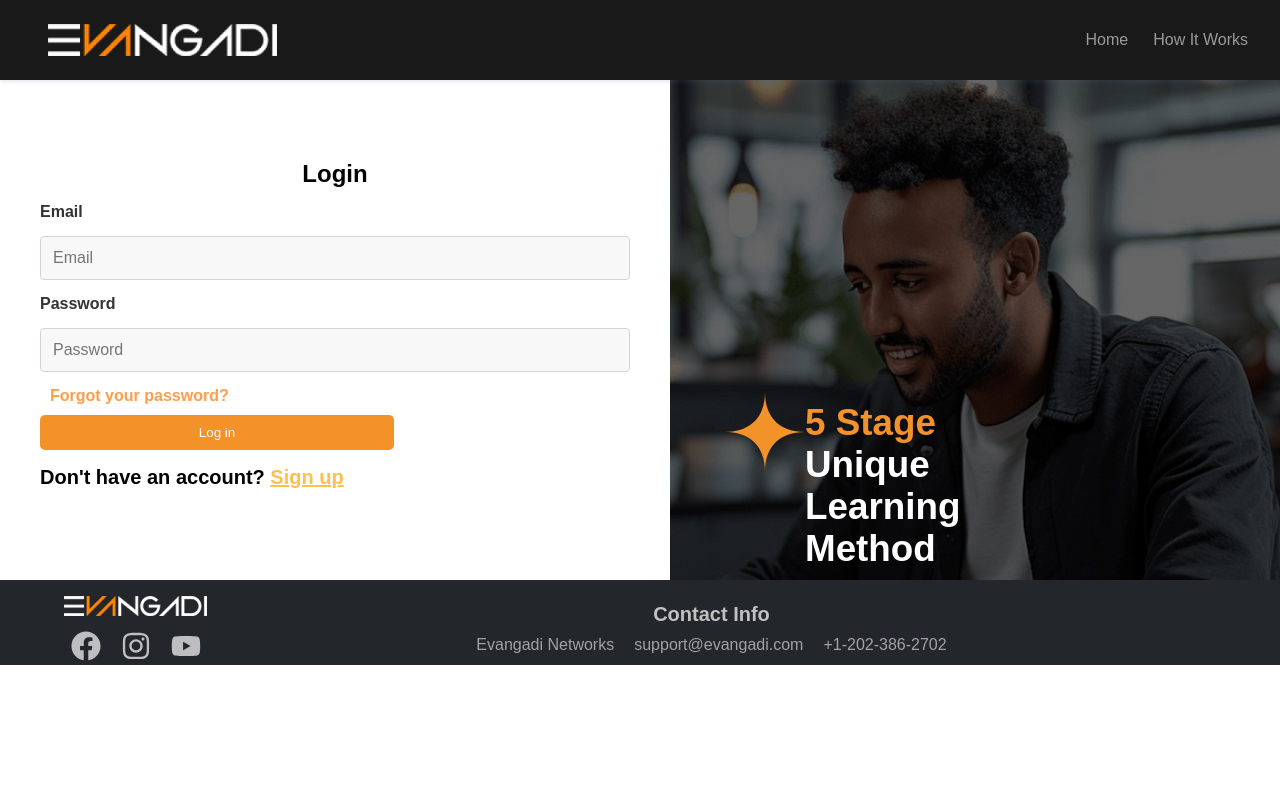
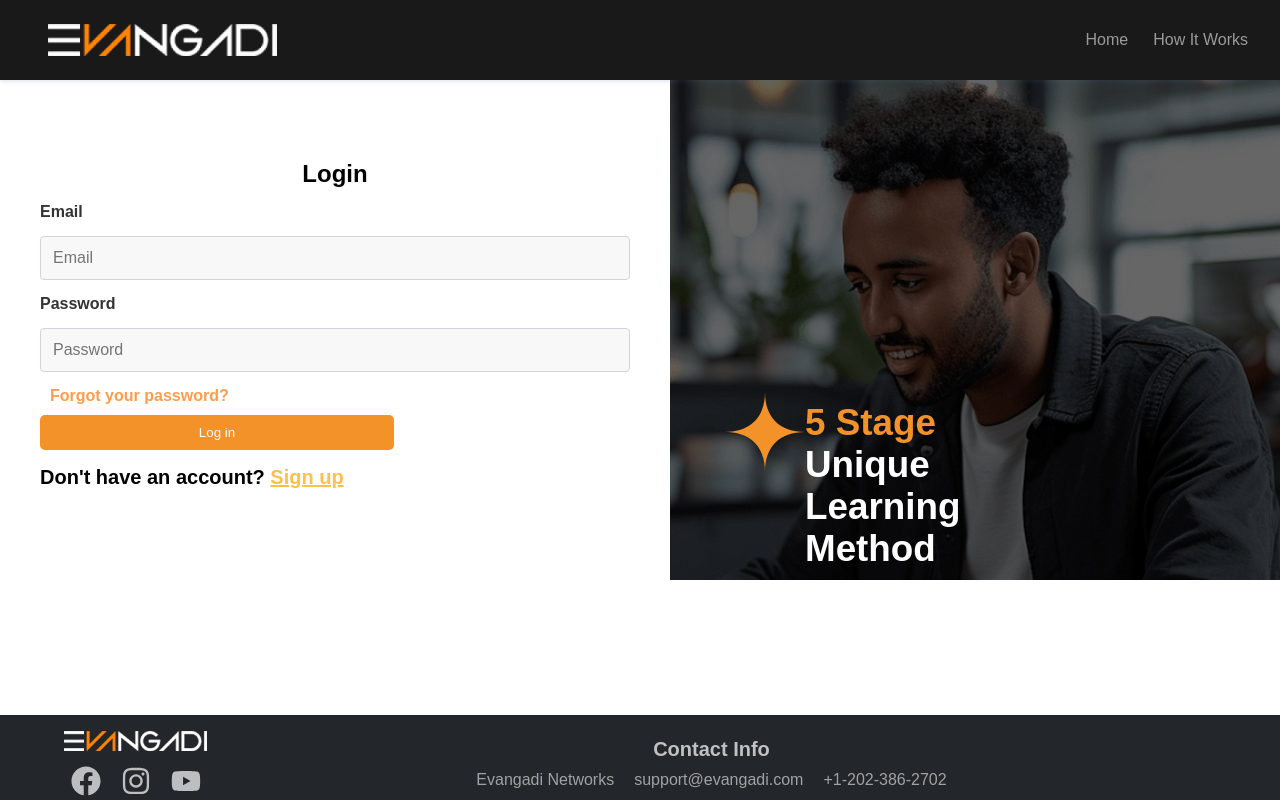
Before and after one commit to letebrehan/Evangadi-Forum, a React (Vite) app: page /Evangadi-Forum/users/login in a window 1280 px wide. Built offline with nearby package versions, Linux system fonts and the light colour scheme.

Commit message:
footer sticky

```diff
--- a/src/components/Footer/Footer.module.css
+++ b/src/components/Footer/Footer.module.css
@@ -1,18 +1,18 @@
 /* Footer styles */
 .footer {
   background-color: #23262a;
-  min-height: 80px;
+  /* min-height: 80px; */
   color: #c1c1c1;
   display: flex;
   align-items: center;
   text-align: center;
   margin: auto;
-  margin-top: auto;
   width: 100%;
   bottom: 0;
   flex-direction: column;
   height: auto;
   padding-top: 1rem;
+  margin-top: auto !important;
 }
 
 .internalWrapper {
--- a/src/index.css
+++ b/src/index.css
@@ -1,10 +1,32 @@
 /* Global CSS Reset */
 * {
-    padding: 0;
-    margin: 0;
-    box-sizing: border-box;
+  padding: 0;
+  margin: 0;
+  box-sizing: border-box;
 }
 body {
-    font-family: sans-serif;
-    background: #ffffff;
+  font-family: sans-serif;
+  background: #ffffff;
 }
+
+/* Make sure root elements stretch full height */
+html,
+body,
+#root {
+  height: 100%;
+  margin: 0;
+  padding: 0;
+}
+
+/* Layout container */
+.app-layout {
+  display: flex;
+  flex-direction: column;
+  min-height: 100vh;
+  height: 100vh;
+}
+
+/* The area that should grow to push the footer down */
+.app-content {
+  flex: 1;
+}
```
Also changed, not shown: src/App.css (+4 -4 lines).
